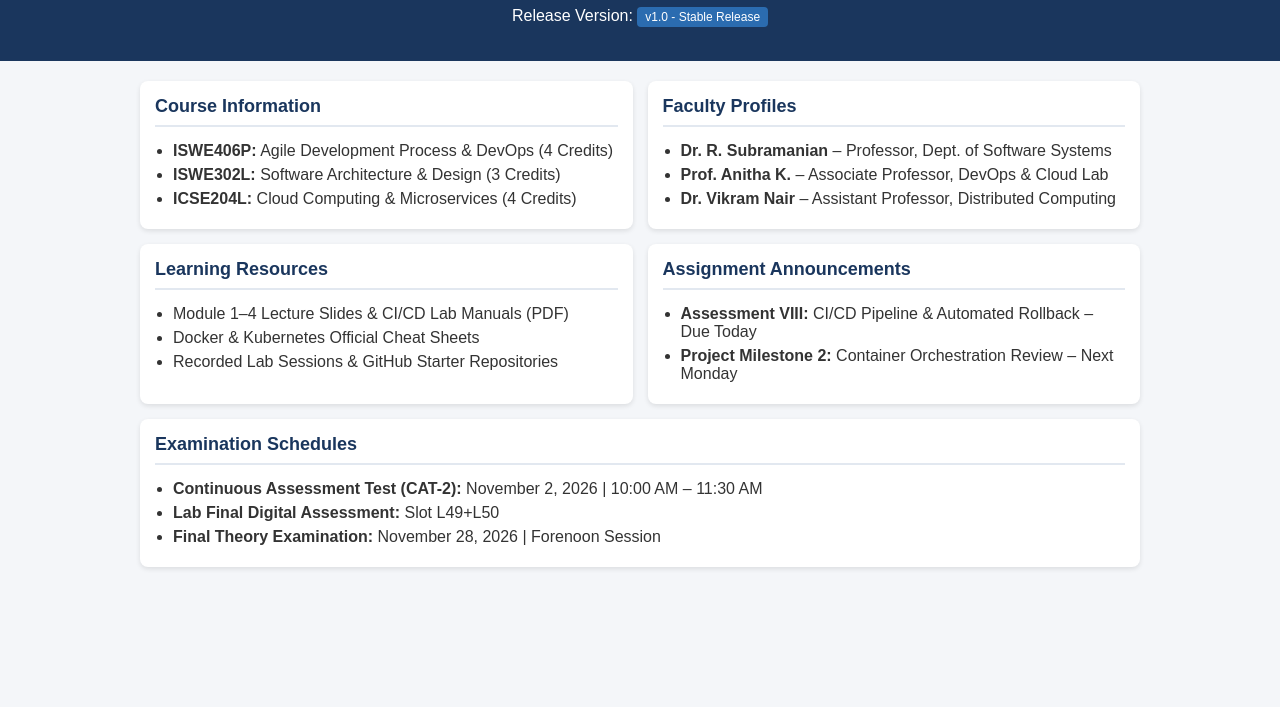
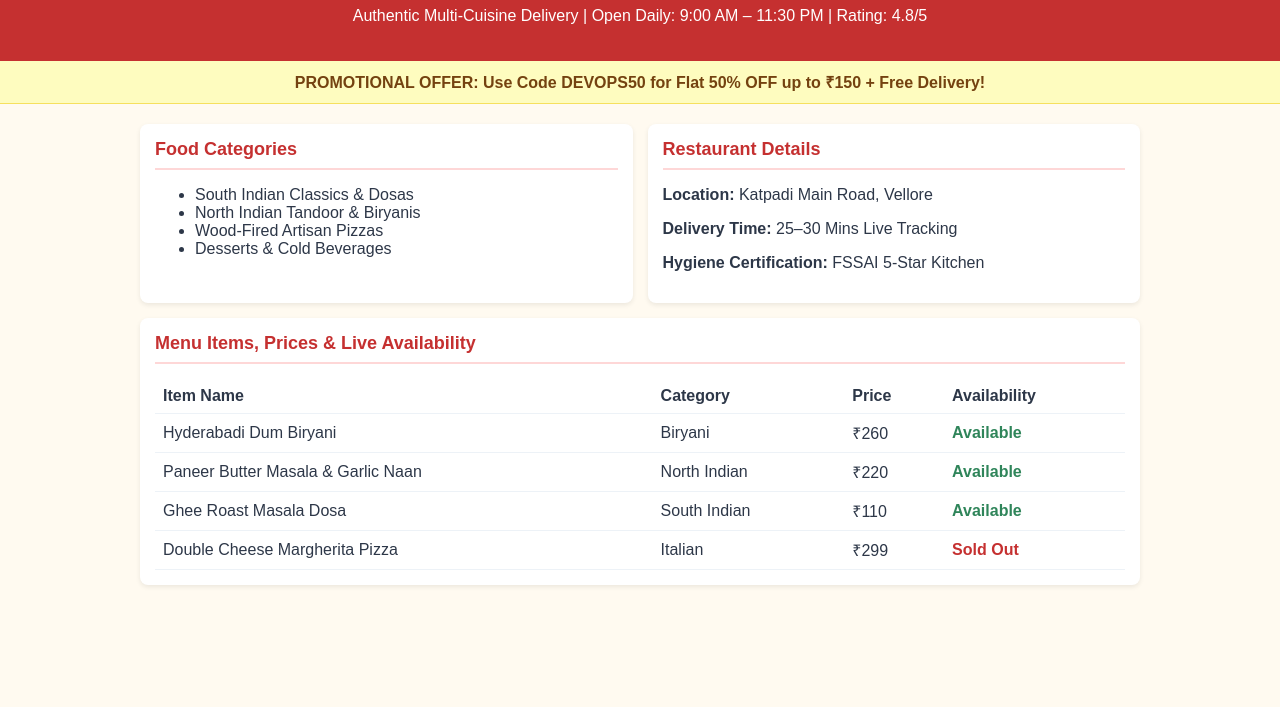
Before and after one commit to Maddy19032006/Ass9, a plain HTML site: page index.html in a window 1280 px wide. Shown: the part 93-800 px from the top of the page. Drawn offline with Linux system fonts and the light colour scheme.

Commit message:
Update index.html

```diff
--- a/index.html
+++ b/index.html
@@ -2,62 +2,53 @@
 <html lang="en">
 <head>
     <meta charset="UTF-8">
-    <title>University Learning Management Portal</title>
+    <title>SpiceRoute - Online Food Ordering Portal</title>
     <style>
-        body { font-family: Arial, sans-serif; margin: 0; background: #f4f6f9; color: #333; }
-        header { background: #1a365d; color: #fff; padding: 20px; text-align: center; }
+        body { font-family: Arial, sans-serif; margin: 0; background: #fffaf0; color: #2d3748; }
+        header { background: #c53030; color: #fff; padding: 20px; text-align: center; }
+        .promo { background: #fefcbf; color: #744210; text-align: center; padding: 10px; font-weight: bold; border-bottom: 1px solid #f6e05e; }
         .container { max-width: 1000px; margin: 20px auto; padding: 0 15px; display: grid; grid-template-columns: 1fr 1fr; gap: 15px; }
-        .card { background: #fff; padding: 15px; border-radius: 8px; box-shadow: 0 2px 5px rgba(0,0,0,0.1); }
-        h2 { color: #1a365d; margin-top: 0; border-bottom: 2px solid #e2e8f0; padding-bottom: 8px; font-size: 18px; }
-        ul { padding-left: 18px; margin: 0; }
-        li { margin-bottom: 6px; }
-        .badge { background: #2b6cb0; color: #fff; padding: 3px 8px; border-radius: 4px; font-size: 12px; }
+        .card { background: #fff; padding: 15px; border-radius: 8px; box-shadow: 0 2px 5px rgba(0,0,0,0.08); }
+        h2 { color: #c53030; margin-top: 0; border-bottom: 2px solid #fed7d7; padding-bottom: 8px; font-size: 18px; }
+        table { width: 100%; border-collapse: collapse; }
+        th, td { text-align: left; padding: 8px; border-bottom: 1px solid #edf2f7; }
+        .in-stock { color: #2f855a; font-weight: bold; }
+        .out-stock { color: #c53030; font-weight: bold; }
     </style>
 </head>
 <body>
     <header>
-        <h1>University Learning Management Portal</h1>
-        <p>Release Version: <span class="badge">v1.0 - Stable Release</span></p>
+        <h1>SpiceRoute Online Food Ordering Portal</h1>
+        <p>Authentic Multi-Cuisine Delivery | Open Daily: 9:00 AM – 11:30 PM | Rating: 4.8/5</p>
     </header>
+    <div class="promo">
+        PROMOTIONAL OFFER: Use Code <strong>DEVOPS50</strong> for Flat 50% OFF up to ₹150 + Free Delivery!
+    </div>
     <div class="container">
         <div class="card">
-            <h2>Course Information</h2>
+            <h2>Food Categories</h2>
             <ul>
-                <li><strong>ISWE406P:</strong> Agile Development Process & DevOps (4 Credits)</li>
-                <li><strong>ISWE302L:</strong> Software Architecture & Design (3 Credits)</li>
-                <li><strong>ICSE204L:</strong> Cloud Computing & Microservices (4 Credits)</li>
+                <li>South Indian Classics & Dosas</li>
+                <li>North Indian Tandoor & Biryanis</li>
+                <li>Wood-Fired Artisan Pizzas</li>
+                <li>Desserts & Cold Beverages</li>
             </ul>
         </div>
         <div class="card">
-            <h2>Faculty Profiles</h2>
-            <ul>
-                <li><strong>Dr. R. Subramanian</strong> – Professor, Dept. of Software Systems</li>
-                <li><strong>Prof. Anitha K.</strong> – Associate Professor, DevOps & Cloud Lab</li>
-                <li><strong>Dr. Vikram Nair</strong> – Assistant Professor, Distributed Computing</li>
-            </ul>
-        </div>
-        <div class="card">
-            <h2>Learning Resources</h2>
-            <ul>
-                <li>Module 1–4 Lecture Slides & CI/CD Lab Manuals (PDF)</li>
-                <li>Docker & Kubernetes Official Cheat Sheets</li>
-                <li>Recorded Lab Sessions & GitHub Starter Repositories</li>
-            </ul>
-        </div>
-        <div class="card">
-            <h2>Assignment Announcements</h2>
-            <ul>
-                <li><strong>Assessment VIII:</strong> CI/CD Pipeline & Automated Rollback – Due Today</li>
-                <li><strong>Project Milestone 2:</strong> Container Orchestration Review – Next Monday</li>
-            </ul>
+            <h2>Restaurant Details</h2>
+            <p><strong>Location:</strong> Katpadi Main Road, Vellore</p>
+            <p><strong>Delivery Time:</strong> 25–30 Mins Live Tracking</p>
+            <p><strong>Hygiene Certification:</strong> FSSAI 5-Star Kitchen</p>
         </div>
         <div class="card" style="grid-column: span 2;">
-            <h2>Examination Schedules</h2>
-            <ul>
-                <li><strong>Continuous Assessment Test (CAT-2):</strong> November 2, 2026 | 10:00 AM – 11:30 AM</li>
-                <li><strong>Lab Final Digital Assessment:</strong> Slot L49+L50</li>
-                <li><strong>Final Theory Examination:</strong> November 28, 2026 | Forenoon Session</li>
-            </ul>
+            <h2>Menu Items, Prices & Live Availability</h2>
+            <table>
+                <tr><th>Item Name</th><th>Category</th><th>Price</th><th>Availability</th></tr>
+                <tr><td>Hyderabadi Dum Biryani</td><td>Biryani</td><td>₹260</td><td class="in-stock">Available</td></tr>
+                <tr><td>Paneer Butter Masala & Garlic Naan</td><td>North Indian</td><td>₹220</td><td class="in-stock">Available</td></tr>
+                <tr><td>Ghee Roast Masala Dosa</td><td>South Indian</td><td>₹110</td><td class="in-stock">Available</td></tr>
+                <tr><td>Double Cheese Margherita Pizza</td><td>Italian</td><td>₹299</td><td class="out-stock">Sold Out</td></tr>
+            </table>
         </div>
     </div>
 </body>
```
